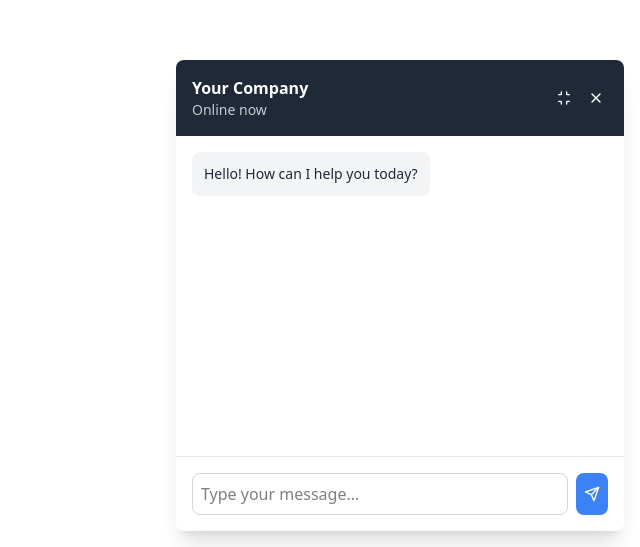
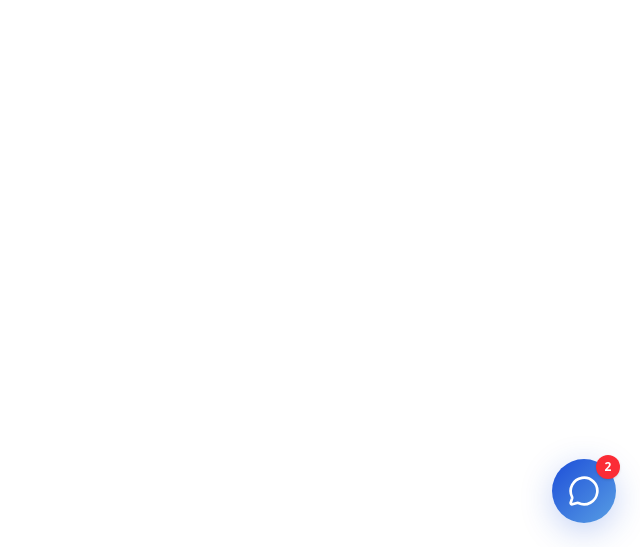
Before and after one commit to sanjeevm-dev/beyond-widget, a React (Vite) app: page / in a window 1280 px wide. Shown: the part 253-800 px from the top of the page, without its empty margins (640-1280 px from the left). Built offline with nearby package versions, Linux system fonts and the light colour scheme.

Commit message:
Modify the ChatWidget as Modren and Update the default theme

```diff
--- a/package.json
+++ b/package.json
@@ -11,6 +11,7 @@
   },
   "dependencies": {
     "@tailwindcss/vite": "^4.1.11",
+    "framer-motion": "^12.23.6",
     "react": "^19.1.0",
     "react-dom": "^19.1.0",
     "tailwindcss": "^4.1.11"
--- a/src/App.tsx
+++ b/src/App.tsx
@@ -1,15 +1,26 @@
 import ChatWidget from "./ChatWidget";
 
 const defaultTheme = {
-  primaryColor: '#3B82F6',
-  secondaryColor: '#EFF6FF',
-  backgroundColor: '#FFFFFF',
-  textColor: '#1F2937',
-  botMessageColor: '#F3F4F6',
-  userMessageColor: '#3B82F6',
-  headerColor: '#1F2937',
-  buttonColor: '#3B82F6',
-  companyName: 'Your Company',
+  id: "modern-blue",
+  name: "Modern Blue",
+  description:
+    "A sophisticated blue theme with perfect contrast and readability",
+  primaryColor: "#1d4ed8",
+  secondaryColor: "#589ee4",
+  backgroundColor: "#ffffff",
+  textColor: "#1f2937",
+  borderRadius: "1rem",
+  fontSize: "1rem",
+  position: "bottom-right",
+  headerFooterBgColor: "#589ee4",
+  inputContainerBgColor: "#f1f5f9",
+  aiMessageBgColor: "#f8fafc",
+  userMessageBgColor: "#1d4ed8",
+  botMessageColor: "#f8fafc", // matches aiMessageBgColor
+  userMessageColor: "#1d4ed8", // matches userMessageBgColor
+  headerColor: "#589ee4", // matches headerFooterBgColor
+  buttonColor: "#1d4ed8", // matches primaryColor
+  companyName: "Your Company",
   companyLogo: '',
   welcomeMessage: 'Hello! How can I help you today?',
 };
--- a/src/ChatWidget.tsx
+++ b/src/ChatWidget.tsx
@@ -1,4 +1,6 @@
-import React, { useState } from 'react';
+import React, { useState, useRef, useEffect } from 'react';
+import { motion, AnimatePresence } from 'framer-motion';
+import { MessageCircle, Send, Bot, User, X, Minimize2, Maximize2 } from 'lucide-react';
 
 export interface ChatbotTheme {
   primaryColor: string;
@@ -28,26 +30,9 @@
   timestamp: Date;
 }
 
-const SendIcon = ({ color = 'currentColor', size = 16 }) => (
-  <svg width={size} height={size} viewBox="0 0 24 24" fill="none" stroke={color} strokeWidth="2" strokeLinecap="round" strokeLinejoin="round"><line x1="22" y1="2" x2="11" y2="13"></line><polygon points="22,2 15,22 11,13 2,9"></polygon></svg>
-);
-const Minimize2Icon = ({ color = 'currentColor', size = 16 }) => (
-  <svg width={size} height={size} viewBox="0 0 24 24" fill="none" stroke={color} strokeWidth="2" strokeLinecap="round" strokeLinejoin="round"><path d="M8 3v3a1 1 0 0 1-1 1H4"/><path d="M16 3v3a1 1 0 0 0 1 1h3"/><path d="M8 21v-3a1 1 0 0 0-1-1H4"/><path d="M16 21v-3a1 1 0 0 1 1-1h3"/></svg>
-);
-const XIcon = ({ color = 'currentColor', size = 16 }) => (
-  <svg width={size} height={size} viewBox="0 0 24 24" fill="none" stroke={color} strokeWidth="2" strokeLinecap="round" strokeLinejoin="round"><line x1="18" y1="6" x2="6" y2="18"></line><line x1="6" y1="6" x2="18" y2="18"></line></svg>
-);
-
 const ChatWidget: React.FC<ChatWidgetProps> = ({ theme, clientKey, customUserId, apiUrl }) => {
-  const _clientKey = clientKey || "demo-key";
-  const _customUserId = customUserId || "demo-user";
-  const _apiUrl = apiUrl || "https://api.example.com";
-  // Example usage: log the props
-  React.useEffect(() => {
-    console.log('ChatWidget mounted with:', { _clientKey, _customUserId, _apiUrl });
-  }, [_clientKey, _customUserId, _apiUrl]);
-
-  const [isOpen, setIsOpen] = useState(true);
+  const [isOpen, setIsOpen] = useState(false);
+  const [isMinimized, setIsMinimized] = useState(false);
   const [messages, setMessages] = useState<Message[]>([
     {
       id: 1,
@@ -57,121 +42,255 @@
     },
   ]);
   const [inputValue, setInputValue] = useState('');
+  const [unreadCount, setUnreadCount] = useState(0);
+  const messagesEndRef = useRef<HTMLDivElement>(null);
+  const inputRef = useRef<HTMLInputElement>(null);
+
+  // Auto-scroll to bottom
+  useEffect(() => {
+    if (isOpen && !isMinimized && messagesEndRef.current) {
+      messagesEndRef.current.scrollIntoView({ behavior: 'smooth' });
+    }
+  }, [messages, isOpen, isMinimized]);
+
+  // Focus input when chat opens
+  useEffect(() => {
+    if (isOpen && !isMinimized && inputRef.current) {
+      setTimeout(() => inputRef.current?.focus(), 100);
+    }
+  }, [isOpen, isMinimized]);
+
+  // Update unread count
+  useEffect(() => {
+    if (!isOpen && messages.length > 0) {
+      const lastMessage = messages[messages.length - 1];
+      if (lastMessage.isBot) {
+        setUnreadCount((prev) => prev + 1);
+      }
+    }
+  }, [messages, isOpen]);
 
   const sendMessage = () => {
     if (!inputValue.trim()) return;
-
     const userMessage: Message = {
       id: Date.now(),
       text: inputValue,
       isBot: false,
       timestamp: new Date(),
     };
-
     const botResponse: Message = {
       id: Date.now() + 1,
       text: "This is a preview response. Your actual chatbot will use AI to respond based on your FAQs.",
       isBot: true,
       timestamp: new Date(),
     };
-
     setMessages([...messages, userMessage, botResponse]);
     setInputValue('');
   };
 
-  if (!isOpen) {
-    return (
-      <div style={{ position: 'fixed', bottom: 16, right: 16, zIndex: 9999 }}>
-        <button
-          onClick={() => setIsOpen(true)}
-          className="w-16 h-16 rounded-full shadow-lg flex items-center justify-center text-white font-bold text-lg"
-          style={{ backgroundColor: theme.buttonColor }}
-        >
-          💬
-        </button>
+  // Format time
+  const formatTime = (date: Date) => {
+    return new Date(date).toLocaleTimeString([], {
+      hour: '2-digit',
+      minute: '2-digit',
+    });
+  };
+
+  // Typing dots (static for preview)
+  const TypingDots = () => (
+    <div className="inline-flex items-center">
+      {[0, 1, 2].map((i) => (
+        <span
+          key={i}
+          className="h-1.5 w-1.5 bg-current rounded-full inline-block mx-0.5 opacity-40 animate-pulse"
+          style={{ animationDelay: `${i * 0.2}s` }}
+        />
+      ))}
     </div>
   );
+
+  // Get position styles
+  const getPositionStyles = () => ({
+    position: 'fixed' as const,
+    bottom: 24,
+    right: 24,
+    zIndex: 50,
+    display: 'flex',
+    flexDirection: 'column' as const,
+    alignItems: 'flex-end' as const,
+  });
+
+  // Chat toggle button
+  const ChatToggleButton = () => (
+    <motion.button
+      initial={{ scale: 0.8, opacity: 0 }}
+      animate={{ scale: 1, opacity: 1 }}
+      whileHover={{ scale: 1.05 }}
+      whileTap={{ scale: 0.95 }}
+      onClick={() => {
+        setIsOpen((open) => !open);
+        if (!isOpen) setUnreadCount(0);
+        setIsMinimized(false);
+      }}
+      className="relative flex items-center justify-center w-16 h-16 rounded-full shadow-lg text-white font-bold text-lg transition-all"
+      style={{
+        background: `linear-gradient(135deg, ${theme.primaryColor}, ${theme.secondaryColor})`,
+        boxShadow: `0 8px 32px ${theme.primaryColor}40`,
+      }}
+      aria-label={isOpen ? 'Close chat' : 'Open chat'}
+    >
+      <AnimatePresence mode="wait">
+        <motion.div
+          key={isOpen ? 'close' : 'chat'}
+          initial={{ rotate: isOpen ? -90 : 90, scale: 0 }}
+          animate={{ rotate: 0, scale: 1 }}
+          exit={{ rotate: isOpen ? 90 : -90, scale: 0 }}
+          transition={{ duration: 0.3, type: 'spring' }}
+        >
+          <MessageCircle size={32} />
+        </motion.div>
+      </AnimatePresence>
+      {unreadCount > 0 && !isOpen && (
+        <motion.div
+          initial={{ scale: 0 }}
+          animate={{ scale: 1 }}
+          className="absolute -top-1 -right-1 w-6 h-6 bg-red-500 rounded-full flex items-center justify-center text-xs font-bold text-white shadow"
+        >
+          {unreadCount > 9 ? '9+' : unreadCount}
+        </motion.div>
+      )}
+    </motion.button>
+  );
+
+  if (!isOpen) {
+    return <div style={getPositionStyles()}><ChatToggleButton /></div>;
   }
 
   return (
-    <div className="w-full max-w-md mx-auto bg-white rounded-lg shadow-xl overflow-hidden" style={{ position: 'fixed', bottom: 16, right: 16, zIndex: 9999 }}>
+    <div style={getPositionStyles()}>
+      <ChatToggleButton />
+      <AnimatePresence>
+        {isOpen && (
+          <motion.div
+            initial={{ opacity: 0, scale: 0.8, y: 20 }}
+            animate={{ opacity: 1, scale: 1, y: 0 }}
+            exit={{ opacity: 0, scale: 0.8, y: 20 }}
+            transition={{ type: 'spring', stiffness: 300, damping: 30 }}
+            className="w-full max-w-md rounded-2xl shadow-2xl overflow-hidden border border-gray-200 flex flex-col"
+            style={{
+              background: theme.backgroundColor,
+              marginTop: 16,
+              minWidth: 350,
+              maxWidth: 400,
+            }}
+          >
             {/* Header */}
             <div
-        className="p-4 text-white flex items-center justify-between"
-        style={{ backgroundColor: theme.headerColor }}
+              className="p-2 flex items-center justify-between"
+              style={{ background: `linear-gradient(135deg, ${theme.primaryColor}, ${theme.secondaryColor})` }}
             >
               <div className="flex items-center space-x-3">
                 {theme.companyLogo && (
                   <img
                     src={theme.companyLogo}
                     alt="Logo"
-              className="w-8 h-8 rounded-full"
+                    className="w-9 h-9 rounded-full border border-white shadow"
                     onError={e => {
                       (e.currentTarget as HTMLImageElement).style.display = 'none';
                     }}
                   />
                 )}
                 <div>
-            <h3 className="font-semibold">{theme.companyName}</h3>
-            <p className="text-sm opacity-75">Online now</p>
+                  <h3 className="font-semibold text-white text-lg tracking-wide">{theme.companyName}</h3>
+                  <p className="text-xs text-white/80 flex items-center gap-1"><span className="inline-block w-2 h-2 bg-green-400 rounded-full"></span> Online now</p>
                 </div>
               </div>
-        <div className="flex space-x-2">
-          <button className="p-1 hover:bg-white hover:bg-opacity-20 rounded">
-            <Minimize2Icon color="#fff" size={16} />
+              <div className="flex items-center space-x-2">
+                <button
+                  onClick={() => setIsMinimized((m) => !m)}
+                  className="p-1 hover:bg-white/10 rounded"
+                  title={isMinimized ? 'Maximize' : 'Minimize'}
+                >
+                  {isMinimized ? <Maximize2 size={24} color="#fff" /> : <Minimize2 size={24} color="#fff" />}
                 </button>
                 <button
                   onClick={() => setIsOpen(false)}
-            className="p-1 hover:bg-white hover:bg-opacity-20 rounded"
+                  className="p-1 hover:bg-white/10 rounded"
+                  title="Close"
                 >
-            <XIcon color="#fff" size={16} />
+                  <X size={24} color="#fff" />
                 </button>
               </div>
             </div>
 
             {/* Messages */}
+            {!isMinimized && (
               <div
-        className="h-80 overflow-y-auto p-4 space-y-3"
-        style={{ backgroundColor: theme.backgroundColor }}
+                className="h-80 overflow-y-auto p-4 space-y-4 bg-white/90"
+                style={{ background: theme.backgroundColor }}
               >
                 {messages.map(message => (
                   <div
                     key={message.id}
-            className={`flex ${message.isBot ? 'justify-start' : 'justify-end'}`}
+                    className={`flex ${message.isBot ? 'justify-start' : 'justify-end'} items-end gap-2`}
                   >
+                    {message.isBot && (
+                      <span className="bg-violet-100 rounded-full p-1 border border-violet-200"><Bot size={20} color={theme.primaryColor} /></span>
+                    )}
                     <div
-              className={`max-w-xs p-3 rounded-lg text-sm`}
+                      className={`max-w-xs p-3 rounded-2xl text-sm shadow ${message.isBot ? 'rounded-bl-none' : 'rounded-br-none'}`}
                       style={{
                         backgroundColor: message.isBot ? theme.botMessageColor : theme.userMessageColor,
                         color: message.isBot ? theme.textColor : '#FFFFFF',
                       }}
                     >
                       {message.text}
+                      <div className="text-[10px] text-gray-400 mt-1 text-right">{formatTime(message.timestamp)}</div>
                     </div>
+                    {!message.isBot && (
+                      <span className="bg-violet-100 rounded-full p-1 border border-violet-200"><User size={20} color={theme.secondaryColor} /></span>
+                    )}
                   </div>
                 ))}
+                <div ref={messagesEndRef} />
               </div>
+            )}
 
             {/* Input */}
-      <div className="p-4 border-t border-gray-200">
-        <div className="flex space-x-2">
+            {!isMinimized && (
+              <div className="p-4 border-t border-gray-200 bg-white/95">
+                <div className="flex items-center space-x-2">
                   <input
+                    ref={inputRef}
                     type="text"
                     value={inputValue}
                     onChange={e => setInputValue(e.target.value)}
                     onKeyPress={e => e.key === 'Enter' && sendMessage()}
-            placeholder="Type your message..."
-            className="flex-1 p-2 border border-gray-300 rounded-lg focus:outline-none focus:ring-2 focus:ring-blue-500"
+                    placeholder="Message here..."
+                    className="flex-1 p-2 border border-gray-300 rounded-lg focus:outline-none focus:ring-2 focus:ring-violet-400 text-sm"
+                    style={{ background: theme.backgroundColor, color: theme.textColor }}
                   />
                   <button
                     onClick={sendMessage}
-            className="p-2 text-white rounded-lg hover:opacity-80 transition duration-200"
-            style={{ backgroundColor: theme.buttonColor }}
+                    className="p-2 text-white rounded-lg hover:opacity-90 transition duration-200 shadow"
+                    style={{ background: `linear-gradient(135deg, ${theme.primaryColor}, ${theme.secondaryColor})` }}
                   >
-            <SendIcon color="#fff" size={16} />
+                    <Send size={18} color="#fff" />
                   </button>
                 </div>
               </div>
+            )}
+
+            {/* Footer */}
+            <div
+              className="px-4 py-2 text-xs text-center"
+              style={{ background: theme.headerColor, color: theme.textColor + 'b0' }}
+            >
+              Powered by <span className="font-semibold">{theme.companyName}</span>
+            </div>
+          </motion.div>
+        )}
+      </AnimatePresence>
     </div>
   );
 };
```
Also changed, not shown: 1 other file (tests, documents, lock files or other folders). Lines whose indentation alone changed are shown as unchanged.
